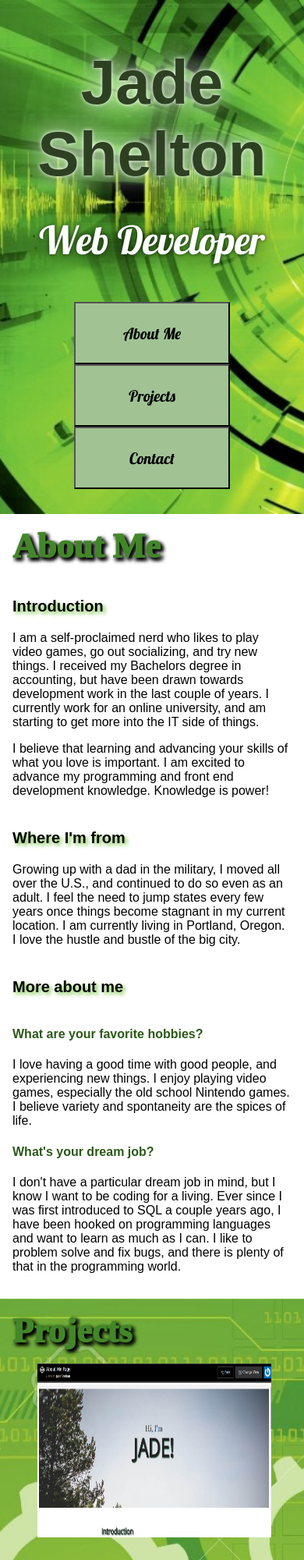
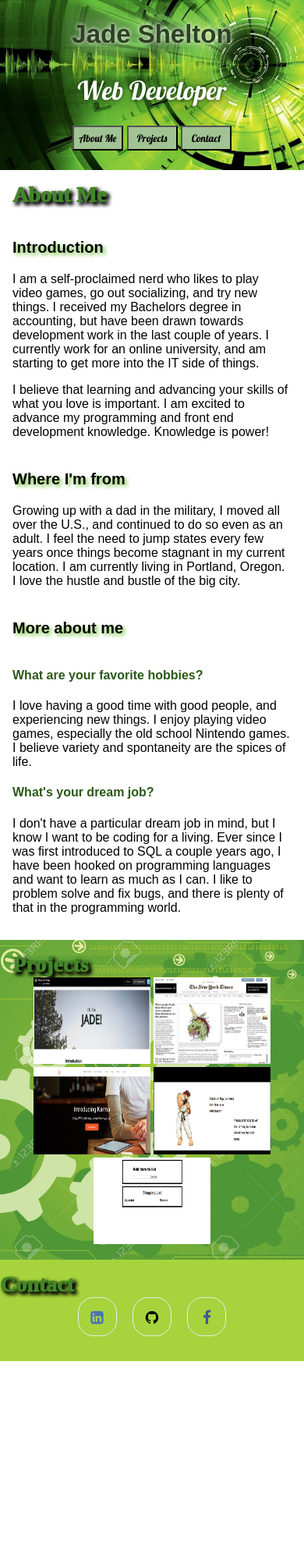
Before and after one commit to jadeshelton/resume, a plain HTML site: page index.html in a window 390 px wide. Shown: the top 2000 px of the page at 78% size. After the commit the page ends 1745 px from the top, so only its background shows below. Drawn offline with Linux system fonts and the light colour scheme; a web font is replaced by a local one.

Commit message:
responsive design

```diff
--- a/css/style.css
+++ b/css/style.css
@@ -1,4 +1,42 @@
+@media all and (max-width: 500px) {
 
+.top-navigation > .content > h1,
+ .top-navigation > .content > h2 {
+        font-size: 33px;
+    }
+.nav-buttons {
+	height: 2.5em;
+	width: 5em;
+	margin: -1em 0em;
+	font-size: 13px;
+
+ }
+.about-me > h1,
+.screenshots > h1,
+.social > h1 {
+	font-size: 28px !important;
+}
+
+.social > .content > .social-links li {
+	width: 3em;
+	height: 2em;
+	margin: 0 .5em;
+}
+
+.fa {
+ font-size: 1.2em !important;
+}
+
+.social {
+	padding: 1em 0 !important;
+}
+
+img {
+	margin: 0 0 !important;
+	width: 150px !important;
+	height: 111.5px !important;
+}
+}
 
 .content {
 	text-align: center;
@@ -17,7 +55,7 @@
 	border: 1em solid white: ;
 }
 
-.top-navigation > .content > h1 {
+.content > h1 {
 	color: #2d4022;
 	font-weight: bolder;
 	font-size: 80px;
@@ -26,7 +64,7 @@
 	text-shadow: 0 0 33px #fff, 0 0 5px #fff;
 }
 
-.top-navigation > .content > h2 {
+.content > h2 {
 	color: #fff;
 	font-weight: normal;
 	font-size: 50px;
@@ -39,7 +77,7 @@
 
 /*buttons styling*/
 .buttons {
-	margin-top: 3em;
+	margin-top: 2em;
 
 }
 
--- a/index.html
+++ b/index.html
@@ -7,7 +7,7 @@
 	<link href='https://fonts.googleapis.com/css?family=Trade+Winds' rel='stylesheet' type='text/css'>
 	<link href="https://maxcdn.bootstrapcdn.com/font-awesome/4.2.0/css/font-awesome.min.css" rel="stylesheet">
 	<link rel="stylesheet" href="css/style.css">
-	<title>Jade Shelton--Web Developer</title>
+	<title>a Shelton--Web d</title>
 </head>
 <body>
 	<nav class="top-navigation">
@@ -15,9 +15,9 @@
 			<h1>Jade Shelton</h1>
 			<h2>Web Developer</h2>
 			<div class="buttons">
-				<a href="#about-me"><button>About Me</button></a>
-				<a href="#projects"><button>Projects</button></a>
-				<a href="#contact"><button>Contact</button></a>
+				<a href="#about-me"><button class="nav-buttons">About Me</button></a>
+				<a href="#projects"><button class="nav-buttons">Projects</button></a>
+				<a href="#contact"><button class="nav-buttons">Contact</button></a>
 			</div><!--Closing "buttons"-->
 		</div><!--CLosing "content"-->
 	</nav>
@@ -55,9 +55,22 @@
 		<h1><a name="contact">Contact</a></h1>
 		<div class="content">
 			<ul class="social-links">
-				<li class="linkedin"><a href="https://www.linkedin.com/"><i class="fa fa-linkedin-square fa-3x" style="color:#4875B4"></i></li></a>
-				<li class="github"><a href="https://github.com/jadeshelton"><i class="fa fa-github fa-3x" style="color: #000000"></i></a>
-				<li class="facebook"><a href="https://www.facebook.com/"><i class="fa fa-facebook fa-3x" style="color:#3B5998"></i></a>
+				<li class="linkedin">
+					<a href="https://www.linkedin.com/">
+						<i class="fa fa-linkedin-square fa-3x" style="color:#4875B4"></i>
+					</a>
+				</li>
+				<li class="github">
+					<a href="https://github.com/jadeshelton">
+						<i class="fa fa-github fa-3x" style="color: #000000">
+						</i>
+					</a>
+				</li>
+				<li class="facebook">
+					<a href="https://www.facebook.com/">
+						<i class="fa fa-facebook fa-3x" style="color:#3B5998"></i>
+					</a>
+				</li>
 			</ul>
 		</div>
 </body>
```
